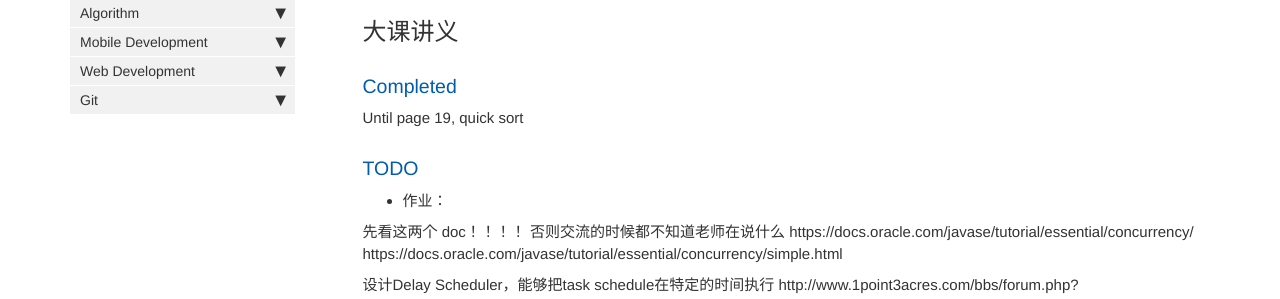
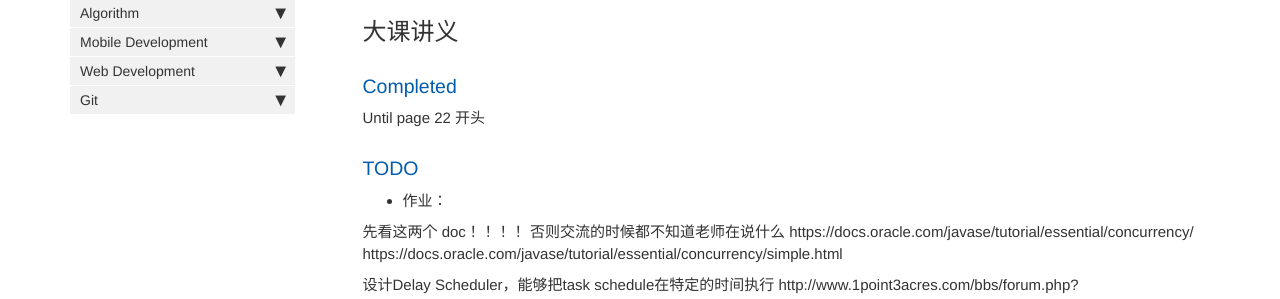
Before and after one commit to HungryOrc/hungryorc.github.io, a Jekyll site: the page built from pages/algorithm/algorithm_todo.md, in a window 1280 px wide. Shown: the part 188-487 px from the top of the page. Built offline with Jekyll 4.4.1, drawn with Linux system fonts in a browser that asks for light colours; nearby versions of some CDN libraries; comment, search, counter and statistics services are not loaded.

Commit message:
Update algorithm_todo.md

```diff
--- a/pages/algorithm/algorithm_todo.md
+++ b/pages/algorithm/algorithm_todo.md
@@ -11,7 +11,7 @@ toc: false
 
 ## 大课讲义
 ### Completed
-Until page 19, quick sort
+Until page 22 开头
 
 
 ### TODO
```
